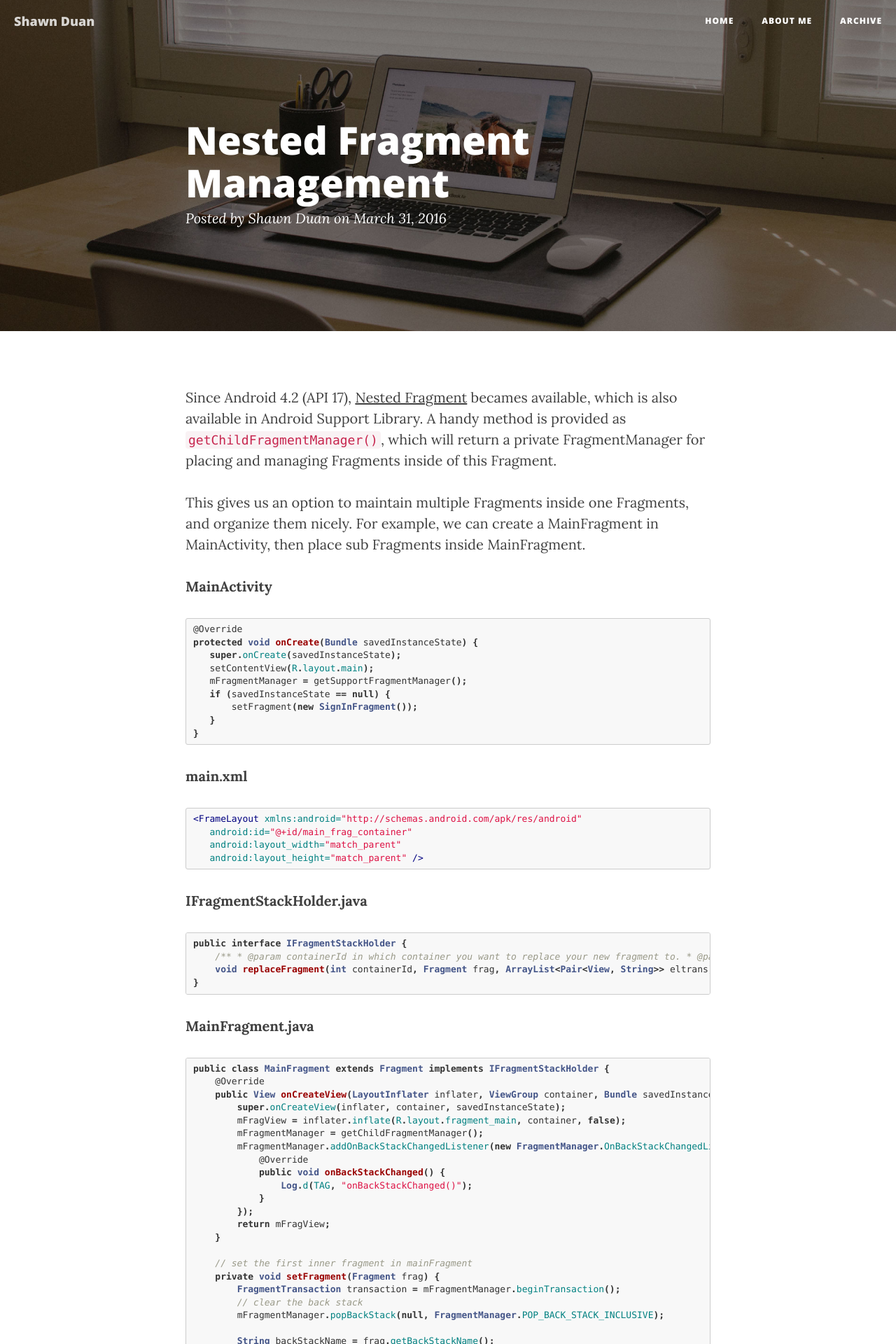
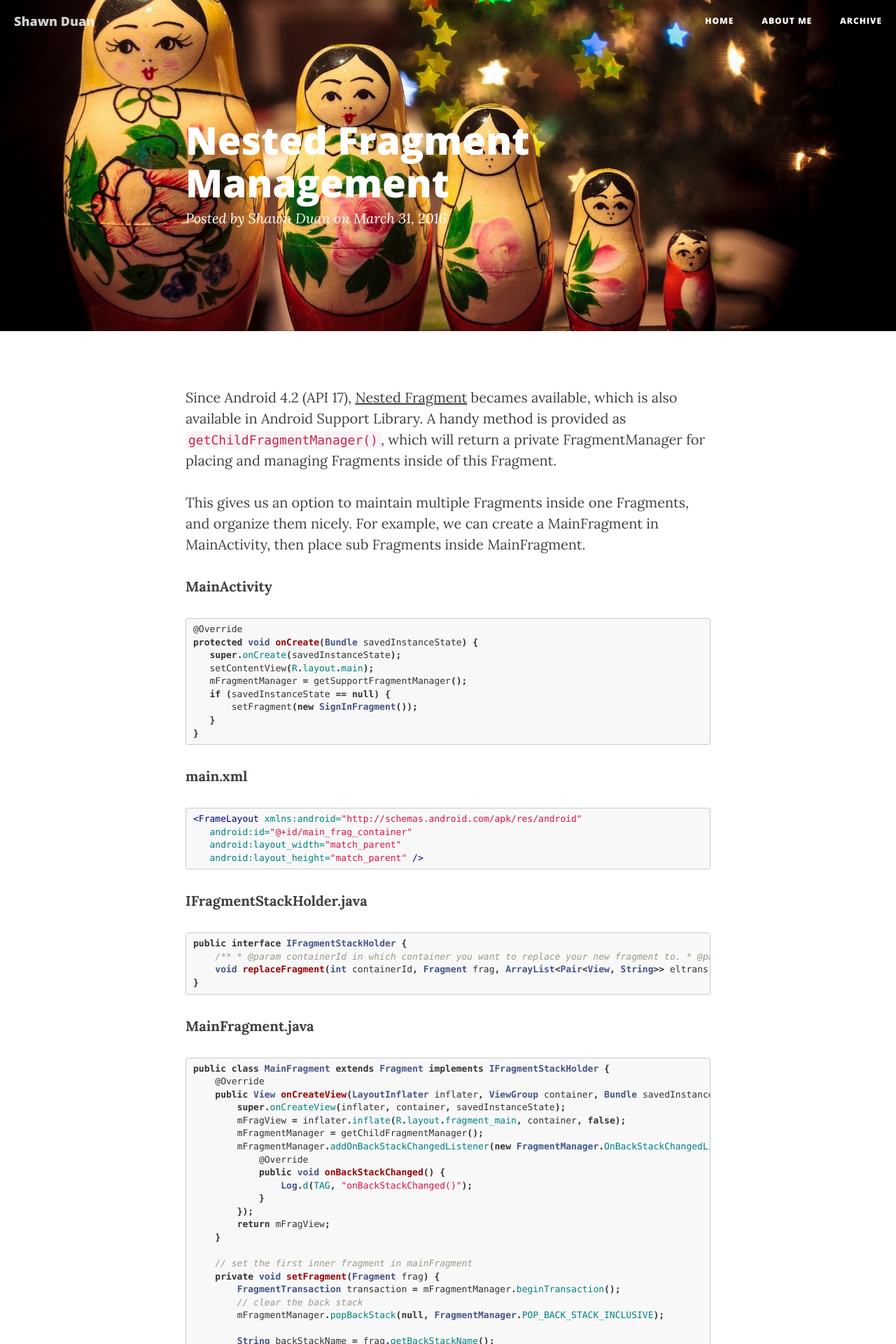
Before and after one commit to ShawnDuan/shawnduan.github.io, a Jekyll site: the page built from _posts/2016-03-30-nested-fragment-management.markdown, in a window 1280 px wide. Shown: the top 1920 px of the page at 70% size. Built offline with Jekyll 4.4.1, drawn with Linux system fonts in a browser that asks for light colours; nearby versions of some CDN libraries; comment, search, counter and statistics services are not loaded.

Commit message:
Minor change.

```diff
--- a/_posts/2016-03-30-nested-fragment-management.markdown
+++ b/_posts/2016-03-30-nested-fragment-management.markdown
@@ -4,7 +4,9 @@ title:  "Nested Fragment Management"
 date:   2016-03-30 21:30:36 -0700
 comments: true
 categories: [Android, Fragment]
+header-img: "img/nested-bg.jpg"
 ---
+
 Since Android 4.2 (API 17), [Nested Fragment](http://developer.android.com/about/versions/android-4.2.html#NestedFragments) becames available, which is also available in Android Support Library.
 A handy method is provided as `getChildFragmentManager()`, which will return a private FragmentManager for placing and managing Fragments inside of this Fragment.
 
```
Also changed, not shown: img/nested-bg.jpg (added).
